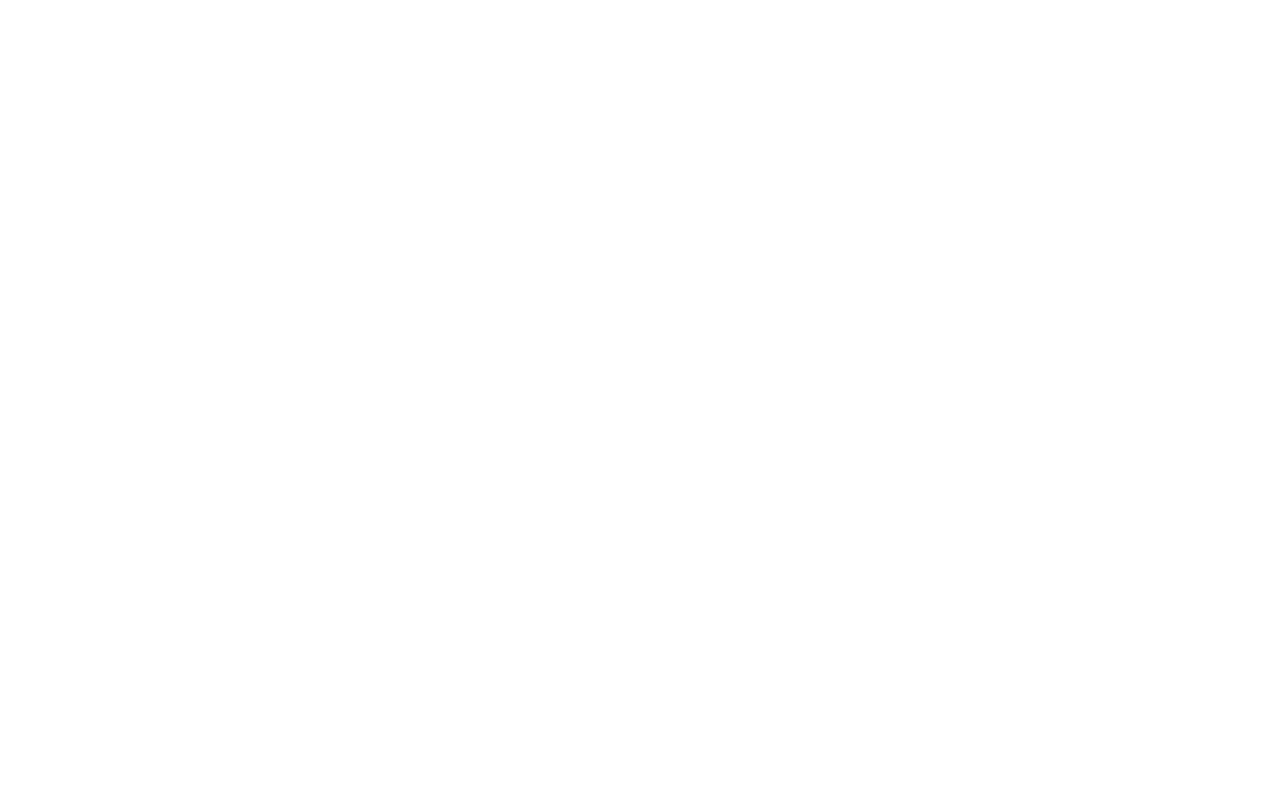
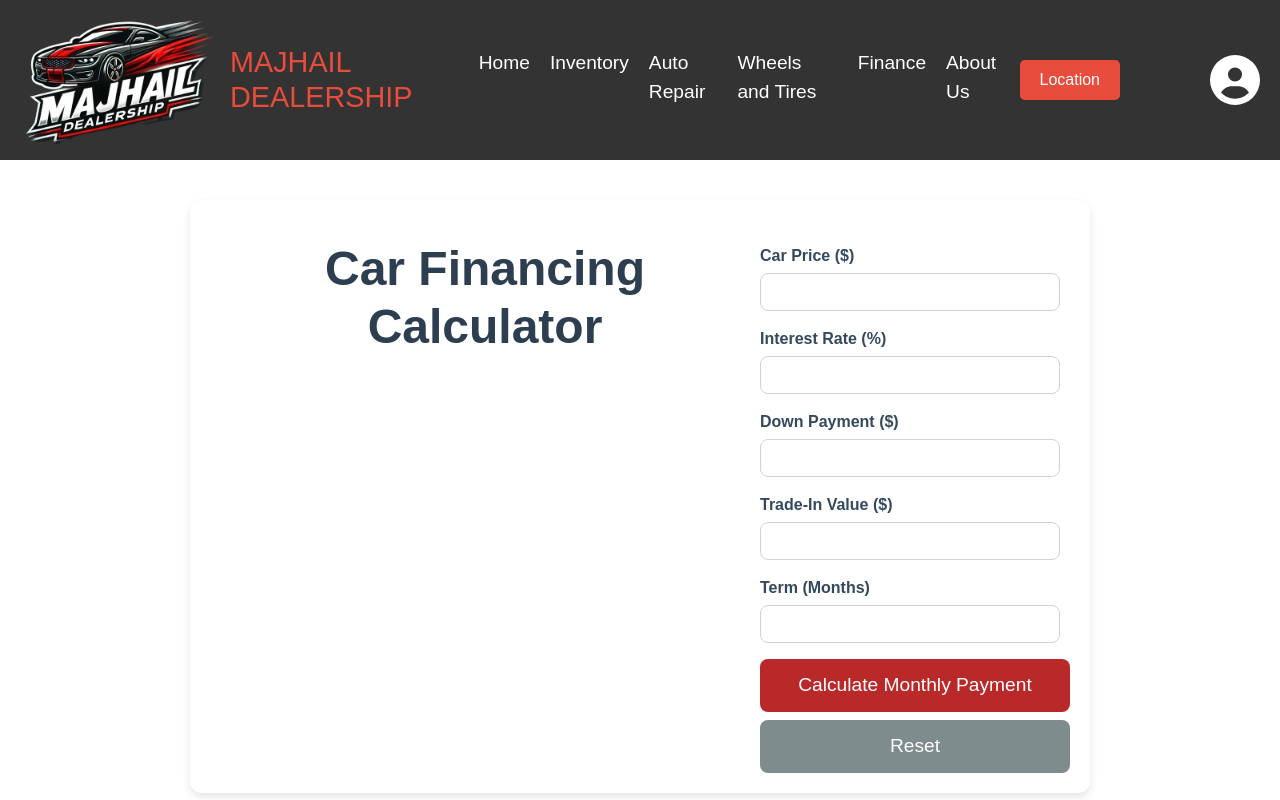
Before and after one commit to KSIDHU007/CarDealership, a React (Create React App) app in the folder FrontEnd/: page /finance in a window 1280 px wide. Before the commit this address had no page. Built offline with nearby package versions, Linux system fonts and the light colour scheme; a small style sheet from the web is missing.

Commit message:
finance page update

```diff
--- a/FrontEnd/src/App.js
+++ b/FrontEnd/src/App.js
@@ -9,6 +9,8 @@
 import axios from 'axios'; // Axios for backend communication
 import Location from './pages/Location'; // Import the AppointmentPage component
 import AdminPage from './pages/AdminPage';
+import Financing from './pages/Financing';
+
 
 
 
@@ -79,6 +81,7 @@
                     {/* Route for Appointment Booking */}
                     <Route path="/booking" element={<AppointmentPage />} />
                     <Route path="/Location" element={<Location />} />
+                    <Route path="/finance" element={<Financing />} />
 
                 </Routes>
             </div>
--- /dev/null
+++ b/FrontEnd/src/Style.T/Financing.css
@@ -0,0 +1,125 @@
+
+
+  /* Page title styling */
+  .page-title {
+    font-size: 3rem;
+    color: #2c3e50;
+    font-weight: 700;
+    margin-top: 20px;
+    text-align: center;
+  }
+
+  /* Container styling for the form */
+  .financing-container {
+    max-width: 900px;
+    margin: 40px auto;
+    padding: 20px;
+    background: #ffffff;
+    box-shadow: 0px 4px 8px rgba(0, 0, 0, 0.1);
+    border-radius: 12px;
+  }
+
+  /* Styling for form labels */
+  .form-group label {
+    font-weight: bold;
+    color: #34495e;
+    margin-bottom: 5px;
+    display: inline-block;
+    margin-right: 10px;
+  }
+
+  /* Styling for form inputs */
+  .form-control {
+    border: 1px solid #ced4da;
+    border-radius: 8px;
+    padding: 12px;
+    margin-bottom: 15px;
+    margin-right: 10px;
+    font-size: 1rem;
+    width: 300px;
+    transition: border-color 0.3s ease;
+  }
+
+  .form-control:focus {
+    border-color: #3498db;
+    outline: none;
+    box-shadow: 0 0 4px rgba(52, 152, 219, 0.4);
+  }
+
+  /* Button styling */
+  .btn-primary {
+    background-color: #b92929;
+    color: #ffffff;
+    border: none;
+    padding: 12px 20px;
+    font-size: 1.2rem;
+    border-radius: 8px;
+    cursor: pointer;
+    transition: background-color 0.3s ease, transform 0.2s ease;
+  }
+
+  .btn-primary:hover {
+    background-color: #1e6fa4;
+    transform: translateY(-2px);
+  }
+
+  .btn-secondary {
+    background-color: #7f8c8d;
+    color: #ffffff;
+    border: none;
+    padding: 12px 20px;
+    font-size: 1.2rem;
+    border-radius: 8px;
+    cursor: pointer;
+    transition: background-color 0.3s ease, transform 0.2s ease;
+    margin-top: 10px;
+  }
+
+  .btn-secondary:hover {
+    background-color: #6c7b7c;
+    transform: translateY(-2px);
+  }
+
+  /* Alert box for errors */
+  .alert-danger {
+    background-color: #e74c3c;
+    color: #ffffff;
+    padding: 10px 15px;
+    border-radius: 8px;
+    font-size: 1rem;
+    margin-bottom: 20px;
+  }
+
+  /* Styling for result card */
+  .result-card {
+    background-color: #ecf0f1;
+    border: 1px solid #bdc3c7;
+    border-radius: 10px;
+    text-align: center;
+    padding: 20px;
+    margin-top: 30px;
+    box-shadow: 0px 4px 8px rgba(0, 0, 0, 0.1);
+  }
+
+  .result-value {
+    font-size: 2rem;
+    font-weight: bold;
+    color: #27ae60;
+  }
+
+  /* Enhancements for small screen responsiveness */
+  @media (max-width: 768px) {
+    .financing-container {
+      padding: 15px;
+    }
+
+    .page-title {
+      font-size: 2rem;
+    }
+
+    .btn-primary,
+    .btn-secondary {
+      font-size: 1rem;
+      padding: 10px;
+    }
+  }
--- a/FrontEnd/src/Style.T/LandingPage.css
+++ b/FrontEnd/src/Style.T/LandingPage.css
@@ -6,7 +6,7 @@
 
 /* Hero Section */
 .hero {
-    background-image: url('C:\Users\Tarun\Documents\GitHub\CarDealership\FrontEnd\public\Images\jeep.png');
+    background-image: url('C:\Users\skanw\OneDrive\Documents\GitHub\CarDealership\FrontEnd\public\Images\ford.jpg');
     background-size: cover;
     background-position: center;
     color: white;
--- a/FrontEnd/src/Style.T/Login.css
+++ b/FrontEnd/src/Style.T/Login.css
@@ -7,7 +7,7 @@
   }
 
   .login-page {
-    background-image: url("C:\Users\Tarun\Documents\GitHub\CarDealership\FrontEnd\public\Images\ford.jpg");
+    background-image: url("C:\Users\skanw\OneDrive\Documents\GitHub\CarDealership\FrontEnd\public\Images\ford.jpg");
     background-size: cover;
     background-position: center;
     display: flex;
--- a/FrontEnd/src/Style.T/SignIn.css
+++ b/FrontEnd/src/Style.T/SignIn.css
@@ -7,7 +7,7 @@
 
   /* Background image and flexbox for centering the form */
   .sign-in-page {
-    background-image: url("C:\Users\Tarun\Documents\GitHub\CarDealership\FrontEnd\public\Images\ford.jpg");
+    background-image: url("C:\Users\skanw\OneDrive\Documents\GitHub\CarDealership\FrontEnd\public\Images\ford.jpg");
     background-size: cover;
     background-position: center;
     display: flex;
--- /dev/null
+++ b/FrontEnd/src/pages/Financing.js
@@ -0,0 +1,142 @@
+import React, { useState } from 'react';
+import Navbar from '../components/Navbar'; // Import Navbar
+import '../Style.T/Financing.css'; // Import the CSS file for styling
+
+const Financing = () => {
+  const [price, setPrice] = useState('');
+  const [interestRate, setInterestRate] = useState('');
+  const [downPayment, setDownPayment] = useState('');
+  const [tradeIn, setTradeIn] = useState('');
+  const [termMonths, setTermMonths] = useState('');
+  const [monthlyPayment, setMonthlyPayment] = useState(null);
+  const [error, setError] = useState('');
+
+  const calculatePayment = (e) => {
+    e.preventDefault();
+    setError('');
+
+    if (Number(price) <= 0 || Number(interestRate) < 0 || Number(termMonths) <= 0) {
+      setError('Please enter valid values.');
+      return;
+    }
+
+    const loanAmount = Number(price) - Number(downPayment) - Number(tradeIn);
+    const monthlyInterestRate = (Number(interestRate) / 100) / 12;
+    const totalPayments = Number(termMonths);
+
+    const monthly =
+      (loanAmount * monthlyInterestRate) /
+      (1 - Math.pow(1 + monthlyInterestRate, -totalPayments));
+
+    setMonthlyPayment(
+      monthly.toLocaleString('en-US', {
+        minimumFractionDigits: 2,
+        maximumFractionDigits: 2,
+      })
+    );
+  };
+
+  const resetForm = () => {
+    setPrice('');
+    setInterestRate('');
+    setDownPayment('');
+    setTradeIn('');
+    setTermMonths('');
+    setMonthlyPayment(null);
+    setError('');
+  };
+
+  return (
+    <>
+      <Navbar /> {/* Navbar at the top */}
+      <div className="container financing-container">
+        <h1 className="text-center page-title">Car Financing Calculator</h1>
+        {error && <div className="alert alert-danger mt-3">{error}</div>}
+        <form onSubmit={calculatePayment} className="mt-4">
+          <div className="form-group">
+            <label>Car Price ($)</label>
+            <input
+              type="number"
+              className="form-control"
+              value={price}
+              onChange={(e) => setPrice(e.target.value)}
+              required
+              min="0"
+              aria-label="Car Price"
+            />
+          </div>
+          <div className="form-group">
+            <label>Interest Rate (%)</label>
+            <input
+              type="number"
+              step="0.01"
+              className="form-control"
+              value={interestRate}
+              onChange={(e) => setInterestRate(e.target.value)}
+              required
+              min="0"
+              aria-label="Interest Rate"
+            />
+          </div>
+          <div className="form-group">
+            <label>Down Payment ($)</label>
+            <input
+              type="number"
+              className="form-control"
+              value={downPayment}
+              onChange={(e) => setDownPayment(e.target.value)}
+              min="0"
+              aria-label="Down Payment"
+            />
+          </div>
+          <div className="form-group">
+            <label>Trade-In Value ($)</label>
+            <input
+              type="number"
+              className="form-control"
+              value={tradeIn}
+              onChange={(e) => setTradeIn(e.target.value)}
+              min="0"
+              aria-label="Trade-In Value"
+            />
+          </div>
+          <div className="form-group">
+            <label>Term (Months)</label>
+            <input
+              type="number"
+              className="form-control"
+              value={termMonths}
+              onChange={(e) => setTermMonths(e.target.value)}
+              required
+              min="1"
+              aria-label="Term in Months"
+            />
+          </div>
+          <button type="submit" className="btn btn-primary btn-block">
+            Calculate Monthly Payment
+          </button>
+          <button
+            type="button"
+            className="btn btn-secondary btn-block mt-2"
+            onClick={resetForm}
+          >
+            Reset
+          </button>
+        </form>
+
+        {monthlyPayment !== null && (
+          <div className="mt-4">
+            <div className="card result-card">
+              <div className="card-body">
+                <h5 className="card-title">Monthly Payment</h5>
+                <p className="card-text result-value">${monthlyPayment}</p>
+              </div>
+            </div>
+          </div>
+        )}
+      </div>
+    </>
+  );
+};
+
+export default Financing;
```
Also changed, not shown: 1 other file (tests, documents, lock files or other folders).
